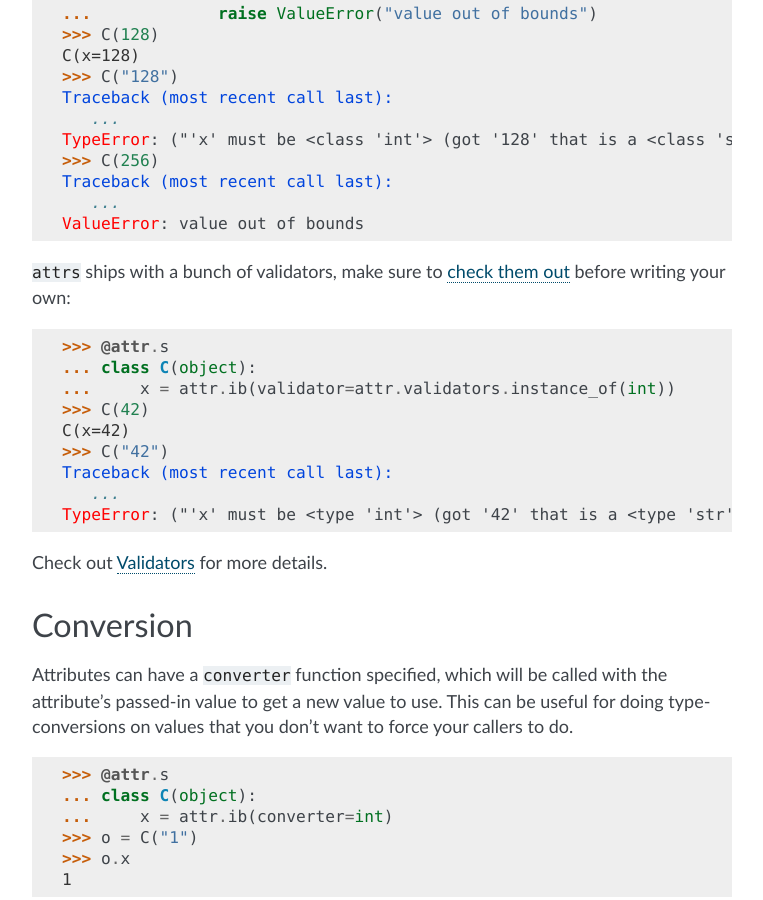
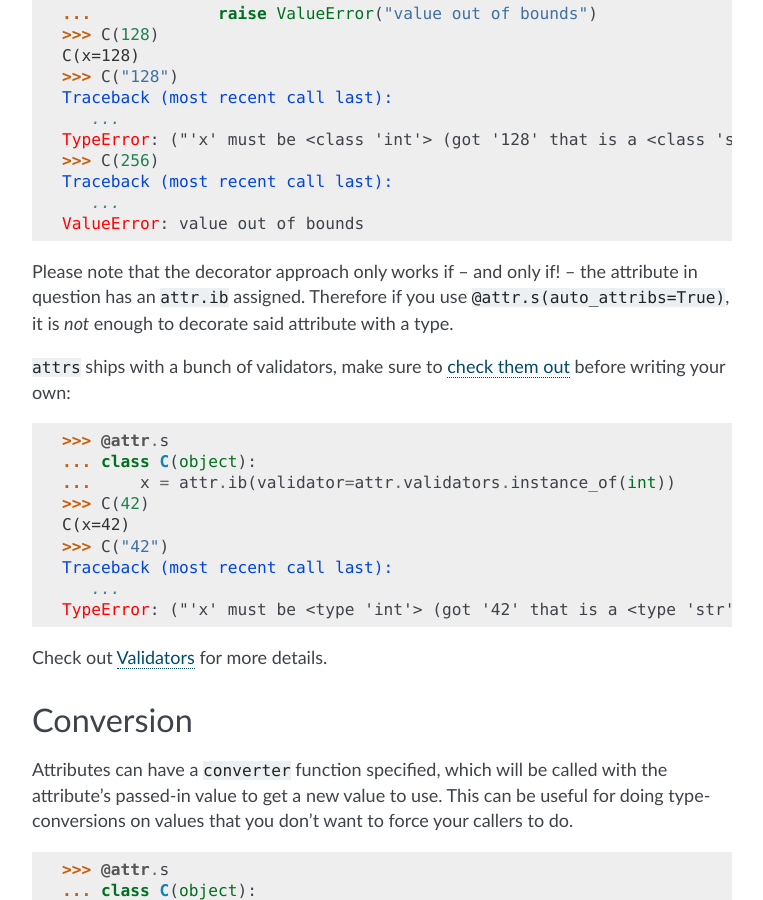
Before and after one commit to python-attrs/attrs, a Sphinx documentation site: the page built from docs/examples.rst, in a window 1280 px wide and 900 px high, scrolled down 8220 px. Shown: the whole window, without its empty margins (368-1131 px from the left). Built offline with Sphinx 7.4.7, drawn with Linux system fonts in a browser that asks for light colours.

Commit message:
Clarify need for attr.ib for attr decorator validators
Ref #466

```diff
--- a/docs/examples.rst
+++ b/docs/examples.rst
@@ -423,6 +423,8 @@ You can use a decorator:
       ...
    ValueError: value out of bounds
 
+Please note that the decorator approach only works if -- and only if! -- the attribute in question has an ``attr.ib`` assigned.
+Therefore if you use ``@attr.s(auto_attribs=True)``, it is *not* enough to decorate said attribute with a type.
 
 ``attrs`` ships with a bunch of validators, make sure to `check them out <api_validators>` before writing your own:
 
```
